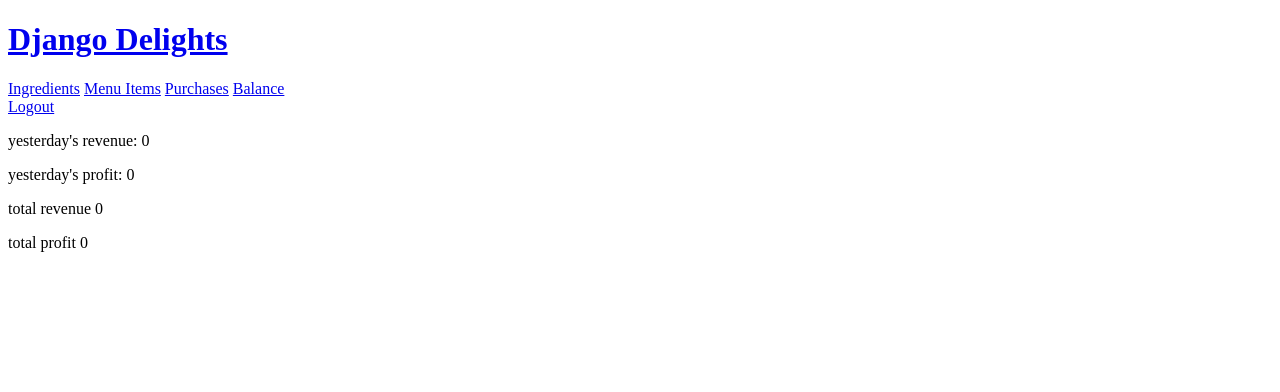
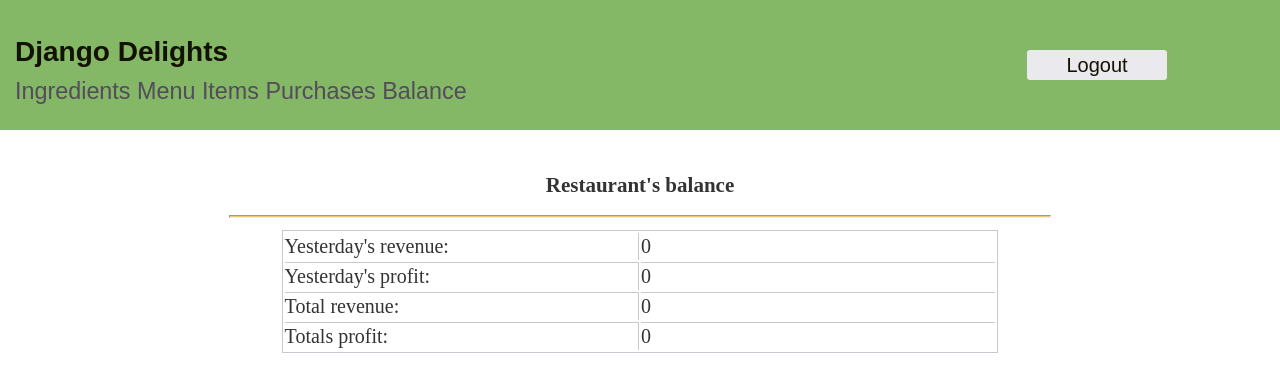
Before and after one commit to CafelatteHere/django_delights, a Django app: page /balance in a window 1280 px wide. Shown: the top 392 px of the page. Run offline with Django 4.2, Linux system fonts and the light colour scheme; the visitor is signed in with stand-in values (Sample User, id 1); data that the repository does not hold is empty.

Commit message:
Adding style to Balance page

```diff
--- a/django_delights/inventory/static/inventory/style.css
+++ b/django_delights/inventory/static/inventory/style.css
@@ -146,6 +146,47 @@ a {
   padding: 2px 0px 2px;
 }
 
+.table {
+  border: 1px solid #cbc7d1;
+  margin: 5px;
+  width: 70%;
+  font-size: 17px;
+  flex-direction: column;
+  font-size: 20px;
+}
+
+.balance-first-row-1 {
+  width: 50%;
+  border-right: 1px solid #cbc7d1;
+  margin-right: 5px;
+  margin-bottom: 5px;
+  padding: 2px 0px 2px;
+}
+
+.balance-first-row-2 {
+  width: 50%;
+  margin-right: 5px;
+  margin-bottom: 5px;
+  padding: 2px 0px 2px;
+}
+
+.balance-row-1 {
+  width: 50%;
+  border-right: 1px solid #cbc7d1;
+  border-top: 1px solid #cbc7d1;
+  margin-right: 5px;
+  margin-bottom: 5px;
+  padding: 2px 0px 2px;
+}
+
+.balance-row-2 {
+  width: 50%;
+  border-top: 1px solid #cbc7d1;
+  margin-right: 5px;
+  margin-bottom: 5px;
+  padding: 2px 0px 2px;
+}
+
 .details{
   border-right: 1px solid #cbc7d1;
   border-top: 1px solid #cbc7d1;
--- a/django_delights/inventory/templates/inventory/balance.html
+++ b/django_delights/inventory/templates/inventory/balance.html
@@ -1,13 +1,37 @@
 {% extends 'inventory/base.html' %}
-
 {% load static %}
 
 {% block head %}
+  <link rel="stylesheet" href="{% static 'inventory/style.css' %}">
 {% endblock %}
 
 {% block content %}
-<p>yesterday's revenue: {{ yesterday_revenue }}</p>
-<p>yesterday's profit: {{ yesterday_profit }}</p>
-<p>total revenue {{ total_revenue }}</p>
-<p>total profit {{ total_profit }}</p>
+<div class="table-page">
+  <div class="table-content">
+    <h2>Restaurant's balance</h2>
+    <hr class="line">
+    <table class="table">
+        <tr>
+          <td class="balance-first-row-1">Yesterday's revenue: </td>
+          <td class="balance-first-row-2">{{ yesterday_revenue }}</td>
+          </td>
+        </tr>
+        <tr>
+          <td class="balance-row-1">Yesterday's profit: </td>
+          <td class="balance-row-2">{{ yesterday_profit }}</td>
+          </td>
+        </tr>
+        <tr>
+          <td class="balance-row-1">Total revenue: </td>
+          <td class="balance-row-2">{{ total_revenue }}</td>
+          </td>
+        </tr>
+        <tr>
+          <td class="balance-row-1">Totals profit: </td>
+          <td class="balance-row-2">{{ total_profit }}</td>
+          </td>
+        </tr>
+    </table>
+  </div>
+</div>
 {% endblock %}
```
